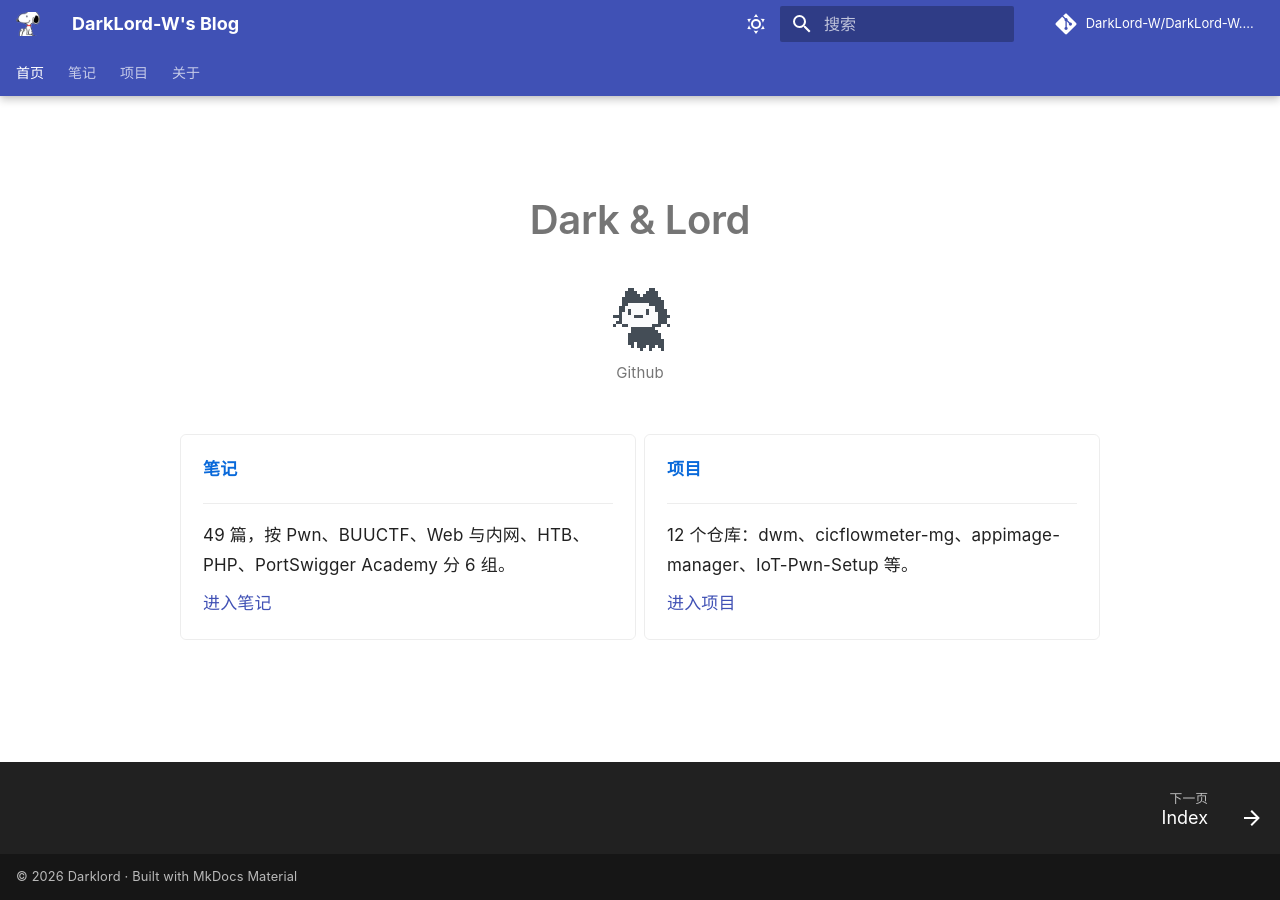
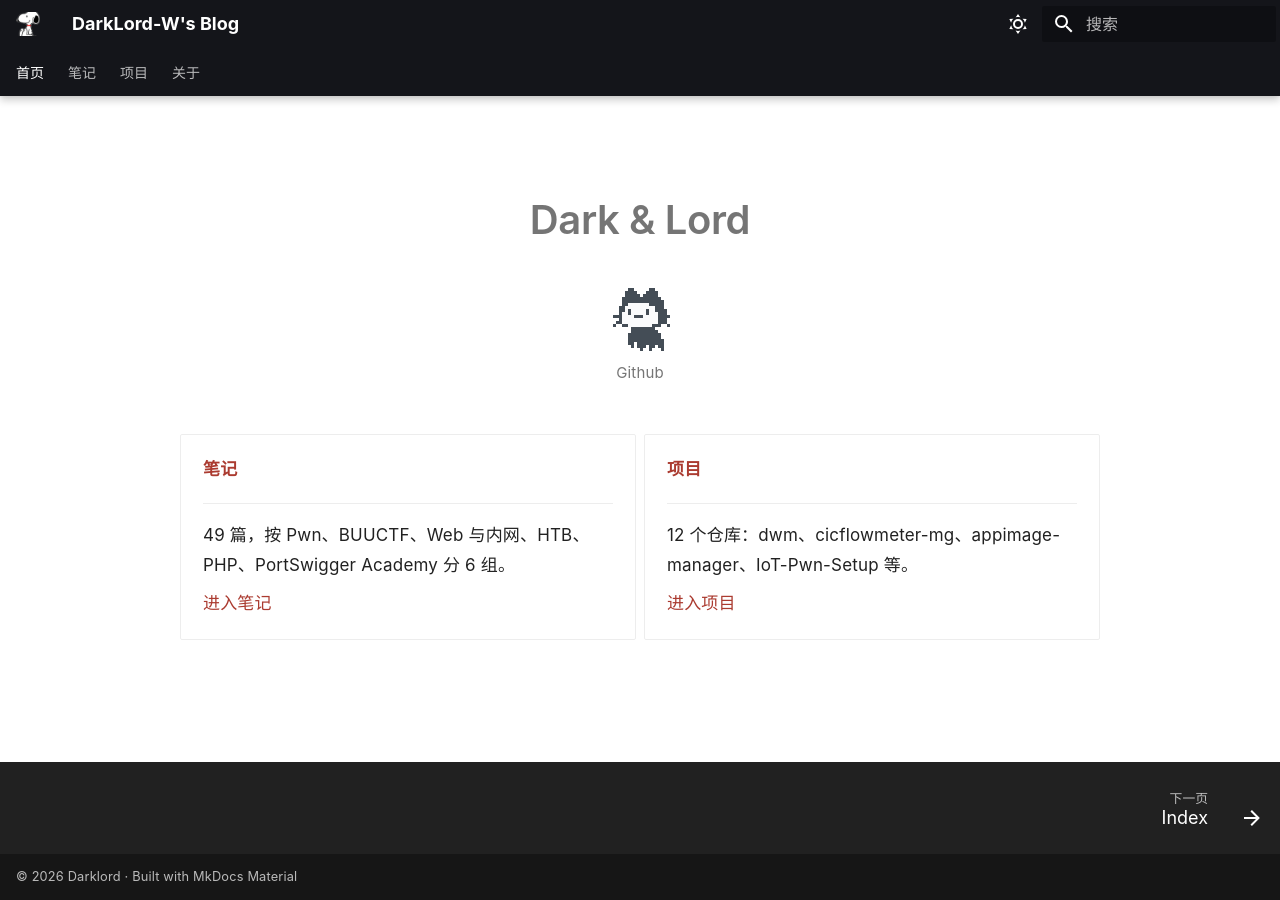
Before and after one commit to DarkLord-W/DarkLord-W.github.io, an MkDocs documentation site: the page built from docs/index.md, in a window 1280 px wide. Built offline with MkDocs 1.6.1 and Material for MkDocs 9.7.7, drawn with Linux system fonts in a browser that asks for light colours; comment, search, counter and statistics services are not loaded.

Commit message:
style: 去掉右上角仓库组件，配色改为墨黑+朱砂，圆角统一扁平
1. 去掉顶栏右上角的仓库组件
   删掉 mkdocs.yml 里的 repo_url / repo_name / edit_uri。除了碍眼，它还会在每次打开页面时
   去 requests api.github.com 拉 star / fork（截图里那个 ★0 ⑂0）。GitHub 入口首页的 Mona 已经够了。

2. 配色：靛蓝 → 墨黑顶栏 + 朱砂强调
   theme.palette primary: black、accent: red；再用同等特异度的选择器
   [data-md-color-scheme][data-md-color-accent="red"] 把变量压成 #ab3b30（深色 #d0705f），
   同时统一 --md-typeset-a-color，让正文链接、卡片标题、hover 边框、当前导航项都是同一支朱砂。
   跟关于页那方印章同色，整站和「纸墨」气质对上了。

3. 圆角统一扁平化：卡片/图片/印章的 6px、4px、3px 全部收成 2px。

踩坑记录：Material 用 [scheme][accent] 两个属性定义颜色变量，只写单个属性选择器
特异度不够，朱砂会被默认的 #ff5252 盖掉——第一版就是这个原因，截图里卡片标题是亮红。

验证：mkdocs build --strict 通过；首页、笔记页、关于页实测。

```diff
--- a/docs/stylesheets/extra.css
+++ b/docs/stylesheets/extra.css
@@ -2,6 +2,17 @@
    DarkLord-W's Blog — 阅读体验样式
    目标：长文（截图 + 代码块 + 多步骤）读起来不累
    ============================================================ */
+
+/* ---------- 强调色：朱砂 ---------- */
+/* Material 用 [scheme][accent] 两个属性设变量，这里要用同等特异度才压得住 */
+[data-md-color-scheme="default"][data-md-color-accent="red"] {
+  --md-accent-fg-color: #ab3b30;
+  --md-typeset-a-color: #ab3b30;
+}
+[data-md-color-scheme="slate"][data-md-color-accent="red"] {
+  --md-accent-fg-color: #d0705f;
+  --md-typeset-a-color: #d0705f;
+}
 
 /* ---------- 字体：系统中文栈，零网络请求 ---------- */
 :root {
@@ -72,11 +83,11 @@
   max-width: 100%;
   height: auto;
   border: 1px solid #d0d7de;
-  border-radius: 6px;
+  border-radius: 2px;
   padding: 4px;
   background: #fff;
 }
-.md-typeset img:hover { border-color: #0969da; }
+.md-typeset img:hover { border-color: var(--md-accent-fg-color); }
 
 /* glightbox 放大后的图不要再加边框 */
 .glightbox-clean .gslide-image img {
@@ -120,16 +131,16 @@
 /* ---------- 仓库卡片（GitHub 风格） ---------- */
 .md-typeset .grid.cards > ul > li {
   border: 1px solid var(--md-default-fg-color--lightest);
-  border-radius: 6px;
+  border-radius: 2px;
   padding: 1rem 1.1rem;
   transition: border-color .15s, box-shadow .15s;
 }
 .md-typeset .grid.cards > ul > li:hover {
-  border-color: #0969da;
-  box-shadow: 0 3px 12px rgba(9, 105, 218, .12);
+  border-color: var(--md-accent-fg-color);
+  box-shadow: 0 2px 10px rgba(171, 59, 48, .12);
 }
 .md-typeset .grid.cards > ul > li > p:first-child {
-  color: #0969da;
+  color: var(--md-accent-fg-color);
   font-weight: 600;
   margin-top: 0;
 }
@@ -151,7 +162,7 @@
   opacity: .95;
 }
 [data-md-color-scheme="slate"] .md-typeset .grid.cards > ul > li:hover {
-  box-shadow: 0 3px 12px rgba(9, 105, 218, .25);
+  box-shadow: 0 2px 10px rgba(171, 59, 48, .25);
 }
 
 /* ---------- 移动端 ---------- */
@@ -295,7 +306,7 @@
   margin: 0;
   padding: .55em .5em .45em;
   background: #a63b32;
-  border-radius: 4px;
+  border-radius: 2px;
   color: #fff;
   font-family: "Poem Brush", "Poem Serif", serif;
   font-size: 1.45rem;
--- a/mkdocs.yml
+++ b/mkdocs.yml
@@ -1,9 +1,6 @@
 site_name: DarkLord-W's Blog
 site_url: https://darklord-w.github.io/
 site_description: 安全研究笔记与个人项目 —— CTF、靶场、Pwn、内网渗透
-repo_url: https://github.com/DarkLord-W/DarkLord-W.github.io
-repo_name: DarkLord-W/DarkLord-W.github.io
-edit_uri: edit/main/docs/
 copyright: © 2026 Darklord · Built with MkDocs Material
 
 theme:
@@ -15,13 +12,15 @@ theme:
   palette:
     - media: "(prefers-color-scheme: light)"
       scheme: default
-      primary: indigo
-      accent: indigo
+      primary: black
+      accent: red
       toggle:
         icon: material/weather-sunny
         name: 切换到深色
     - media: "(prefers-color-scheme: dark)"
       scheme: slate
+      primary: black
+      accent: red
       toggle:
         icon: material/weather-night
         name: 切换到浅色
```
